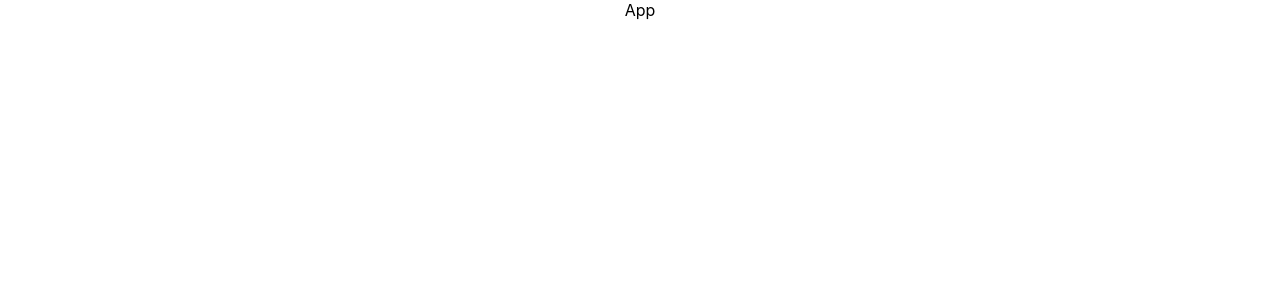
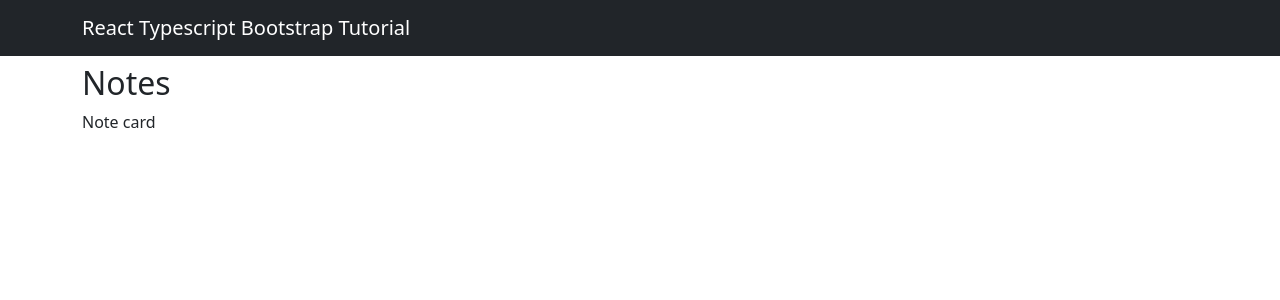
Before and after one commit to michaelreadyone/Learn-React-TypeScript-Bootstrap-with-one-Project, a React (Create React App) app: page / in a window 1280 px wide. Shown: the top 300 px of the page. Built offline with nearby package versions, Linux system fonts and the light colour scheme.

Commit message:
30:12 creating components and use ts with props

```diff
--- a/src/App.tsx
+++ b/src/App.tsx
@@ -1,7 +1,9 @@
 import React, { useState } from "react";
+import { Col, Container, Row } from "react-bootstrap";
 import "./App.css";
+import Header from "./components/Header";
+import NotesList from "./components/NotesList";
 import { Note } from "./models/note.model";
-
 
 function App() {
   const [notes, setNotes] = useState<Note[]>([
@@ -13,7 +15,18 @@ function App() {
       date: new Date().toString(),
     },
   ]);
-  return <div className="App">App</div>;
+  return (
+    <>
+      <Header />
+      <Container className="mt-5">
+        <Row>
+          <Col>
+          <NotesList notes={ notes }/>
+          </Col>
+        </Row>
+      </Container>
+    </>
+  );
 }
 
 export default App;
--- a/src/components/Header.tsx
+++ b/src/components/Header.tsx
@@ -1,9 +1,20 @@
-import React from 'react'
+import * as React from 'react';
+import Container from 'react-bootstrap/esm/Container';
+import Navbar from 'react-bootstrap/esm/Navbar';
 
-function Header() {
-  return (
-    <div>Header</div>
-  )
+interface IHeaderProps {
 }
 
-export default Header
+const Header: React.FunctionComponent<IHeaderProps> = (props) => {
+  return (
+    <Navbar fixed="top" bg="dark" variant="dark">
+        <Container>
+            <Navbar.Brand>
+                React Typescript Bootstrap Tutorial
+            </Navbar.Brand>
+        </Container>
+    </Navbar>
+  );
+};
+
+export default Header;
--- a/src/components/Notes.tsx
+++ b/src/components/Notes.tsx
@@ -1,9 +1,16 @@
-import React from 'react'
+import * as React from 'react';
+import { Note } from '../models/note.model';
 
-function Notes() {
-  return (
-    <div>Notes</div>
-  )
+interface INotesProps {
+  note: Note
 }
 
-export default Notes
+const Notes: React.FunctionComponent<INotesProps> = ({note}) => {
+  return (
+    <>
+      <div>Note card</div>
+    </>
+  );
+};
+
+export default Notes;
--- a/src/components/NotesList.tsx
+++ b/src/components/NotesList.tsx
@@ -1,9 +1,23 @@
-import React from 'react'
+import * as React from "react";
+import { Note } from "../models/note.model";
+import Notes from "./Notes";
 
-function NotesList() {
-  return (
-    <div>NotesList</div>
-  )
+interface INotesListProps {
+  notes: Note[];
 }
 
-export default NotesList
+const NotesList: React.FunctionComponent<INotesListProps> = ({ notes }) => {
+  const renderNotes = (): JSX.Element[] => {
+    return notes.map((note) => {
+      return <Notes key={note.id} note={note} />;
+    });
+  };
+  return (
+    <>
+      <h2 className="mt-3">Notes</h2>
+      <div>{renderNotes()}</div>
+    </>
+  );
+};
+
+export default NotesList;
--- a/src/index.tsx
+++ b/src/index.tsx
@@ -3,6 +3,7 @@ import ReactDOM from 'react-dom/client';
 import './index.css';
 import App from './App';
 import reportWebVitals from './reportWebVitals';
+import 'bootstrap/dist/css/bootstrap.min.css';
 
 const root = ReactDOM.createRoot(
   document.getElementById('root') as HTMLElement
```
Also changed, not shown: src/components/CreateNotes.tsx (+10 -5 lines), 1 other file (tests, documents, lock files or other folders).
